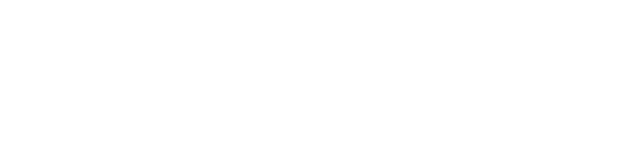
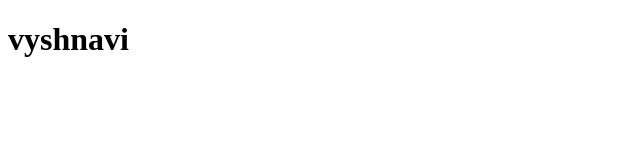
Before and after one commit to vyshnavijnair54-ship-it/github, a plain HTML site: page index.html in a window 1280 px wide. Shown: the whole page, without its empty margins (0-640 px from the left). Drawn offline with Linux system fonts and the light colour scheme.

Commit message:
added my name

```diff
--- a/index.html
+++ b/index.html
@@ -4,6 +4,7 @@
     <meta charset="UTF-8">
     <meta name="viewport" content="width=g, initial-scale=1.0">
     <title>Document</title>
+    <h1>vyshnavi</h1>
 </head>
 <body>
 
```
